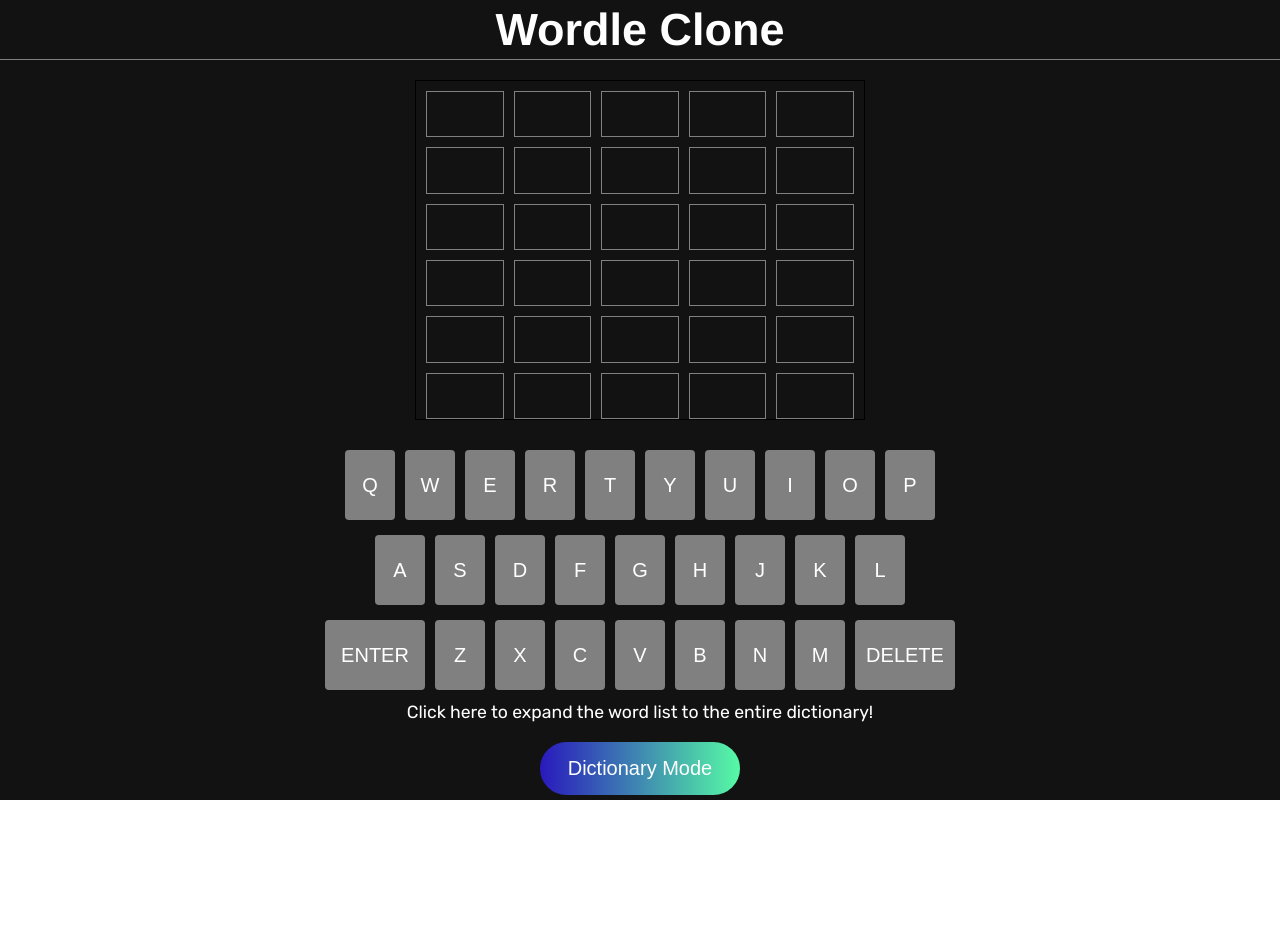
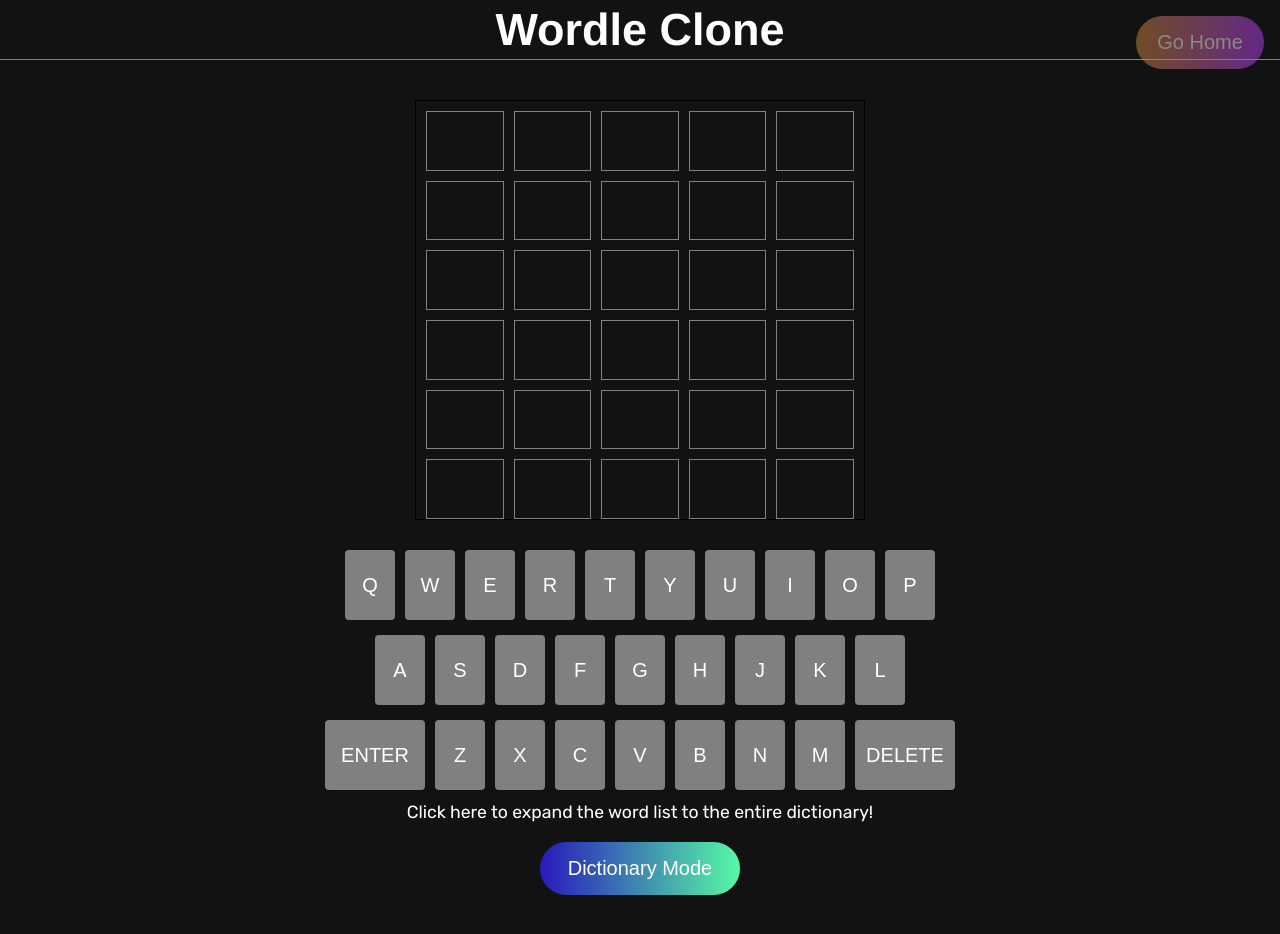
Before and after one commit to retcon1/house-of-games, a React (Create React App) app: page /wordle-clone in a window 1280 px wide. Shown: the top 934 px of the page. Before the commit the page ends 800 px from the top, so only its background shows below. Built offline with nearby package versions, Linux system fonts and the light colour scheme.

Commit message:
feat: adds styling and Home Button to each game

```diff
--- a/src/components/Calculator/Calculator.tsx
+++ b/src/components/Calculator/Calculator.tsx
@@ -1,4 +1,6 @@
-import { useState } from "react";
+import { MouseEvent, useState } from "react";
+import { useNavigate } from "react-router-dom";
+import FancyButton from "../../utils/FancyButton";
 
 export const Calculator = () => {
   const [display, setDisplay] = useState("");
@@ -28,7 +30,7 @@ export const Calculator = () => {
   const symbolClick = (input: string) => {
     const lastChar = display.charAt(display.length - 1);
     // prevents user from using multiple symbols in a row
-    if (isSymbol(lastChar)) {
+    if (isSymbol(lastChar) || display === "") {
       return;
     }
     // continues equation if a symbol is pressed after user sees result
@@ -47,12 +49,12 @@ export const Calculator = () => {
     if (isSymbol(lastChar)) {
       return;
     }
+    // attempting to prevent numbers starting with 0 from erroring
     const formattedSum = sum.map((e) => {
       if (typeof e === "number") {
         return parseInt(e.toString());
       } else return e;
     });
-    console.log(formattedSum);
     setResult(eval(display));
   };
 
@@ -62,8 +64,15 @@ export const Calculator = () => {
     setDisplay("");
   };
 
+  const navigate = useNavigate();
+  const homeNav = (e: MouseEvent) => {
+    e.preventDefault();
+    navigate("/");
+  };
+
   return (
     <div className="calculator">
+      <FancyButton className="home-btn" onClick={homeNav} text="Go Home" />
       <div className="display">
         <h6 style={{ wordWrap: "break-word" }}>
           {result ? result : display ? display : 0}
--- a/src/components/TicTacToe/TicTacToeGame.tsx
+++ b/src/components/TicTacToe/TicTacToeGame.tsx
@@ -1,8 +1,9 @@
-import { useEffect, useRef, useState } from "react";
+import { MouseEvent, useEffect, useRef, useState } from "react";
 import { Board } from "./Board";
 import { aiMove, calculateWinner } from "./util";
 import { applyButtonAnimation } from "../../utils/buttonAnimation";
 import FancyButton from "../../utils/FancyButton";
+import { useNavigate } from "react-router-dom";
 
 export const TicTacToeGame = () => {
   const [board, setBoard] = useState<string[]>(Array(9).fill(null));
@@ -66,8 +67,15 @@ export const TicTacToeGame = () => {
     ? `Winner: ${winner}`
     : `Next player: ${xIsNext ? "X" : "O"}`;
 
+  const navigate = useNavigate();
+  const homeNav = (e: MouseEvent) => {
+    e.preventDefault();
+    navigate("/");
+  };
+
   return (
     <div className="noughts-and-crosses">
+      <FancyButton className="home-btn" onClick={homeNav} text="Go Home" />
       <h1>Noughts & Crosses</h1>
       {oScore || xScore ? (
         <div className="scoreboard">
--- a/src/components/Wordle/WordleGame.tsx
+++ b/src/components/Wordle/WordleGame.tsx
@@ -1,4 +1,4 @@
-import React, { useEffect, useRef, useState } from "react";
+import React, { MouseEvent, useEffect, useRef, useState } from "react";
 import { Board } from "./Board";
 import { boardMatrix } from "./utils/boardMatrix";
 import Keyboard from "./Keyboard";
@@ -9,6 +9,7 @@ import { generate } from "random-words";
 import { lookupWord } from "./utils/api";
 import { applyButtonAnimation } from "../../utils/buttonAnimation";
 import FancyButton from "../../utils/FancyButton";
+import { useNavigate } from "react-router-dom";
 
 export const WordleGame = () => {
   const [board, setBoard] = useState(boardMatrix);
@@ -122,11 +123,18 @@ export const WordleGame = () => {
     }
   };
 
+  const navigate = useNavigate();
+  const homeNav = (e: MouseEvent) => {
+    e.preventDefault();
+    navigate("/");
+  };
+
   return (
     <div className="wordle-game">
       <nav>
         <h1>Wordle Clone</h1>
       </nav>
+      <FancyButton className="home-btn" onClick={homeNav} text="Go Home" />
       <GameContext.Provider
         value={{
           board,
--- a/src/styles/styles.scss
+++ b/src/styles/styles.scss
@@ -77,6 +77,15 @@ body {
   }
 }
 
+.home-btn {
+  position: fixed;
+  width: 8rem;
+  top: 1rem;
+  right: 1rem;
+  opacity: 50%;
+  background: linear-gradient(90deg, #ce8837, #b53dfa);
+}
+
 .home-screen {
   margin: 5rem;
   display: flex;
@@ -85,6 +94,7 @@ body {
   flex-direction: column;
 
   .title {
+    text-align: center;
     font-size: 80px;
   }
 
@@ -151,7 +161,7 @@ body {
   text-align: center;
   background-color: #121212;
   width: 100vw;
-  height: 100vh;
+  height: 120vh;
   color: white;
 
   nav {
@@ -172,7 +182,7 @@ body {
 
   .wordle-container {
     width: 100vw;
-    height: 80vh;
+    height: 90vh;
     display: flex;
     align-items: center;
     padding-top: 20px;
```
